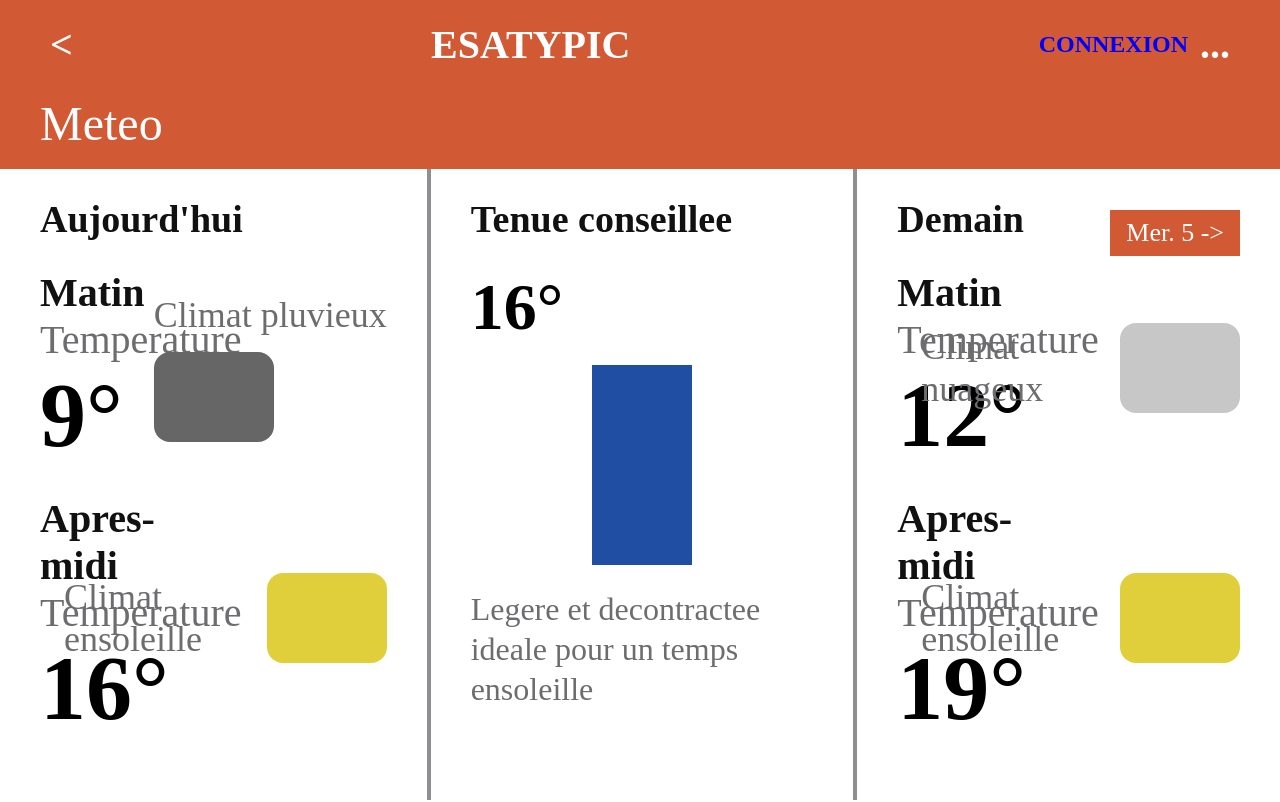
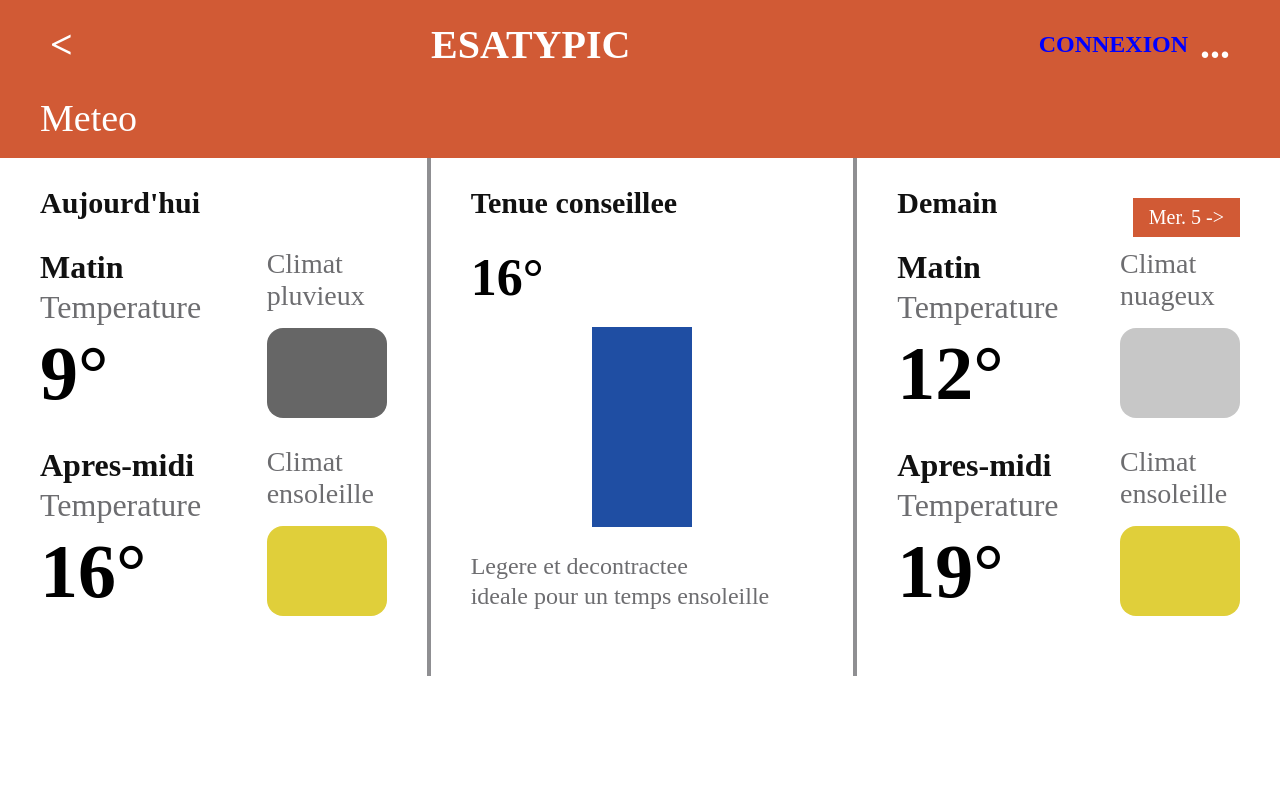
Before and after one commit to Nicojoun/comnet, a React (Create React App) app: page /meteo in a window 1280 px wide. Shown: the top 802 px of the page. Built offline with nearby package versions, Linux system fonts and the light colour scheme.

Commit message:
Adjust Meteo climate block layout and typography

```diff
--- a/src/assets/styles/Meteo.scss
+++ b/src/assets/styles/Meteo.scss
@@ -14,7 +14,7 @@
 .meteo-topTitle {
   margin: 0;
   color: white;
-  font: 500 48px $font-text;
+  font: 500 38px $font-text;
 }
 
 .meteo-board {
@@ -34,7 +34,7 @@
 .meteo-colTitle {
   margin: 0 0 28px;
   color: #111;
-  font: 700 38px $font-text;
+  font: 700 30px $font-text;
 }
 
 .meteo-colHead {
@@ -51,7 +51,7 @@
   padding: 8px 16px;
   color: white;
   background: #d15a35;
-  font: 500 26px $font-text;
+  font: 500 20px $font-text;
 }
 
 .meteo-slot {
@@ -65,21 +65,21 @@
 .meteo-slotTitle {
   margin: 0;
   color: #111;
-  font: 700 40px $font-text;
+  font: 700 32px $font-text;
   grid-column: 1;
 }
 
 .meteo-label {
   margin: 0;
   color: #6d6d70;
-  font: 500 40px $font-text;
+  font: 500 32px $font-text;
   grid-column: 1;
 }
 
 .meteo-temp {
   margin: 6px 0;
   color: #000;
-  font: 700 92px $font-text;
+  font: 700 76px $font-text;
   line-height: 1;
   grid-column: 1;
 }
@@ -87,7 +87,7 @@
 .meteo-climate {
   margin: 0;
   color: #6d6d70;
-  font: 500 36px $font-text;
+  font: 500 28px $font-text;
 }
 
 .meteo-climateRow {
@@ -100,6 +100,16 @@
 }
 
 .meteo-climateRow--rainy {
+  flex-direction: column;
+  align-items: flex-start;
+}
+
+.meteo-climateRow--cloudy {
+  flex-direction: column;
+  align-items: flex-start;
+}
+
+.meteo-climateRow--sunny {
   flex-direction: column;
   align-items: flex-start;
 }
@@ -126,7 +136,7 @@
 .meteo-outfitTemp {
   margin: 0 0 20px;
   color: #000;
-  font: 700 66px $font-text;
+  font: 700 52px $font-text;
 }
 
 .meteo-outfitIcon {
@@ -139,7 +149,7 @@
 .meteo-outfitText {
   margin: 0;
   color: #6d6d70;
-  font: 500 32px $font-text;
+  font: 500 24px $font-text;
   line-height: 1.25;
 }
 
@@ -160,7 +170,7 @@
   }
 
   .meteo-topTitle {
-    font-size: 32px;
+    font-size: 28px;
   }
 
   .meteo-col {
@@ -168,29 +178,29 @@
   }
 
   .meteo-colTitle {
-    font-size: 28px;
+    font-size: 24px;
     margin-bottom: 16px;
   }
 
   .meteo-dateTag {
-    font-size: 18px;
+    font-size: 16px;
     padding: 6px 10px;
   }
 
   .meteo-slotTitle {
-    font-size: 24px;
+    font-size: 20px;
   }
 
   .meteo-label {
-    font-size: 26px;
+    font-size: 22px;
   }
 
   .meteo-temp {
-    font-size: 62px;
+    font-size: 52px;
   }
 
   .meteo-climate {
-    font-size: 24px;
+    font-size: 20px;
   }
 
   .meteo-weather {
@@ -210,7 +220,7 @@
   }
 
   .meteo-outfitTemp {
-    font-size: 46px;
+    font-size: 38px;
   }
 
   .meteo-outfitIcon {
@@ -219,6 +229,6 @@
   }
 
   .meteo-outfitText {
-    font-size: 22px;
+    font-size: 18px;
   }
 }
--- a/src/pages/Meteo/index.jsx
+++ b/src/pages/Meteo/index.jsx
@@ -16,7 +16,11 @@ function Meteo() {
             <p className="meteo-label">Temperature</p>
             <p className="meteo-temp">9°</p>
             <div className="meteo-climateRow meteo-climateRow--rainy">
-              <p className="meteo-climate">Climat pluvieux</p>
+              <p className="meteo-climate">
+                Climat
+                <br />
+                pluvieux
+              </p>
               <div className="meteo-weather meteo-weather--rainy" />
             </div>
           </div>
@@ -25,8 +29,12 @@ function Meteo() {
             <h3 className="meteo-slotTitle">Apres-midi</h3>
             <p className="meteo-label">Temperature</p>
             <p className="meteo-temp">16°</p>
-            <div className="meteo-climateRow">
-              <p className="meteo-climate">Climat ensoleille</p>
+            <div className="meteo-climateRow meteo-climateRow--sunny">
+              <p className="meteo-climate">
+                Climat
+                <br />
+                ensoleille
+              </p>
               <div className="meteo-weather meteo-weather--sunny" />
             </div>
           </div>
@@ -53,8 +61,12 @@ function Meteo() {
             <h3 className="meteo-slotTitle">Matin</h3>
             <p className="meteo-label">Temperature</p>
             <p className="meteo-temp">12°</p>
-            <div className="meteo-climateRow">
-              <p className="meteo-climate">Climat nuageux</p>
+            <div className="meteo-climateRow meteo-climateRow--cloudy">
+              <p className="meteo-climate">
+                Climat
+                <br />
+                nuageux
+              </p>
               <div className="meteo-weather meteo-weather--cloudy" />
             </div>
           </div>
@@ -63,8 +75,12 @@ function Meteo() {
             <h3 className="meteo-slotTitle">Apres-midi</h3>
             <p className="meteo-label">Temperature</p>
             <p className="meteo-temp">19°</p>
-            <div className="meteo-climateRow">
-              <p className="meteo-climate">Climat ensoleille</p>
+            <div className="meteo-climateRow meteo-climateRow--sunny">
+              <p className="meteo-climate">
+                Climat
+                <br />
+                ensoleille
+              </p>
               <div className="meteo-weather meteo-weather--sunny" />
             </div>
           </div>
```
